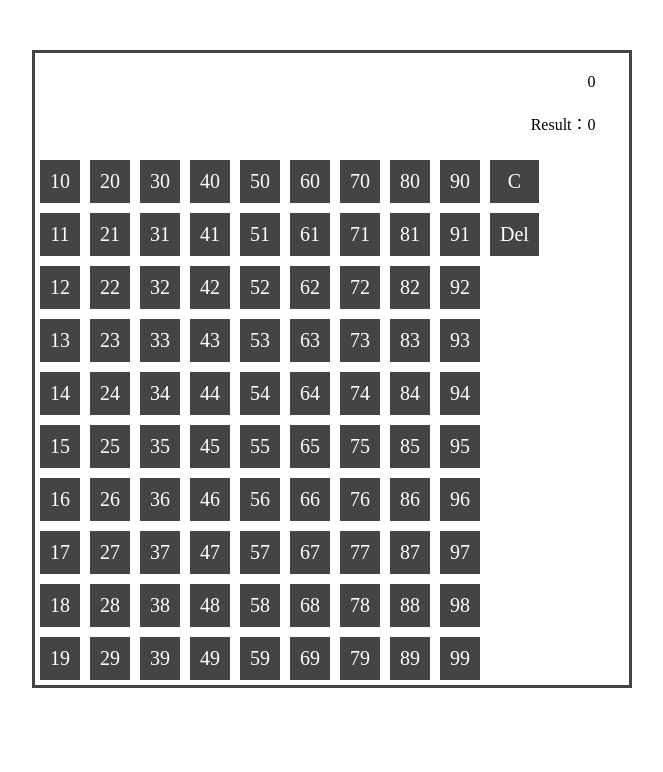
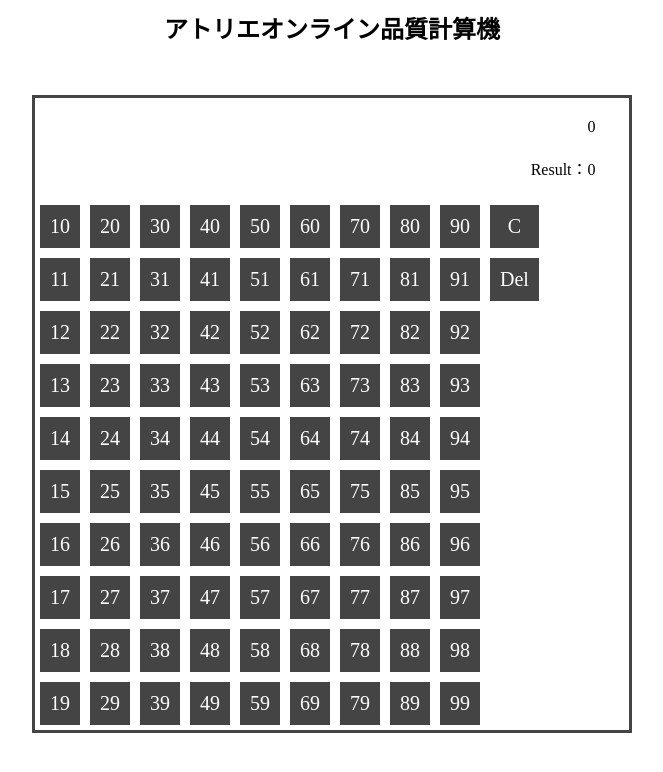
Before and after one commit to towor/ao-quality-calculator, a plain HTML site: page index.html in a window 1280 px wide. Shown: the whole page, without its empty margins (308-971 px from the left). Drawn offline with nearby package versions, Linux system fonts and the light colour scheme; some packages are replaced by stand-ins of ours.

Commit message:
add title

```diff
--- a/index.html
+++ b/index.html
@@ -10,6 +10,8 @@
 </head>
 
 <body>
+    <h2>アトリエオンライン品質計算機</h2>
+
     <div id="app">
         <div class="display">
             <p>{{calcProcess}}</p>
--- a/style.css
+++ b/style.css
@@ -1,4 +1,8 @@
 @charset "utf-8";
+h2{
+    margin: 10px;
+    text-align: center;
+}
 
 #app{
     margin: 50px auto;
```
